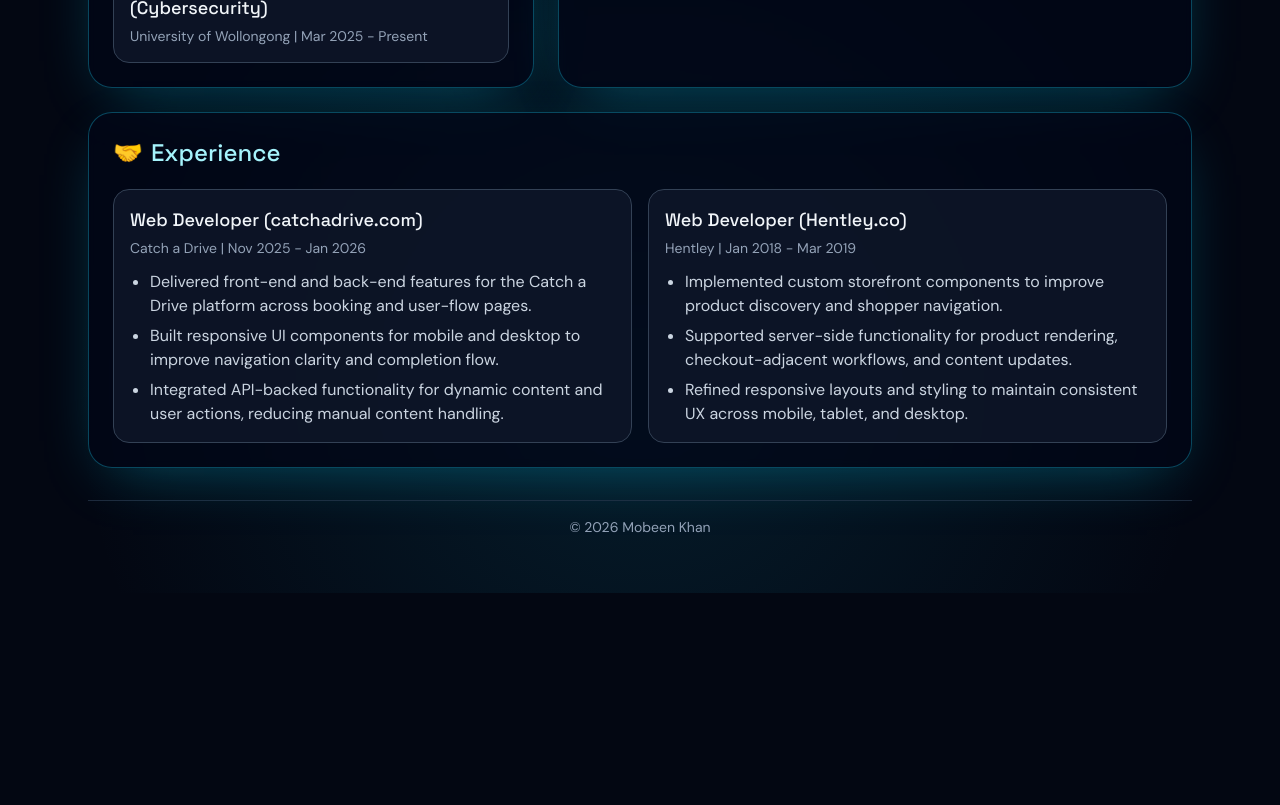
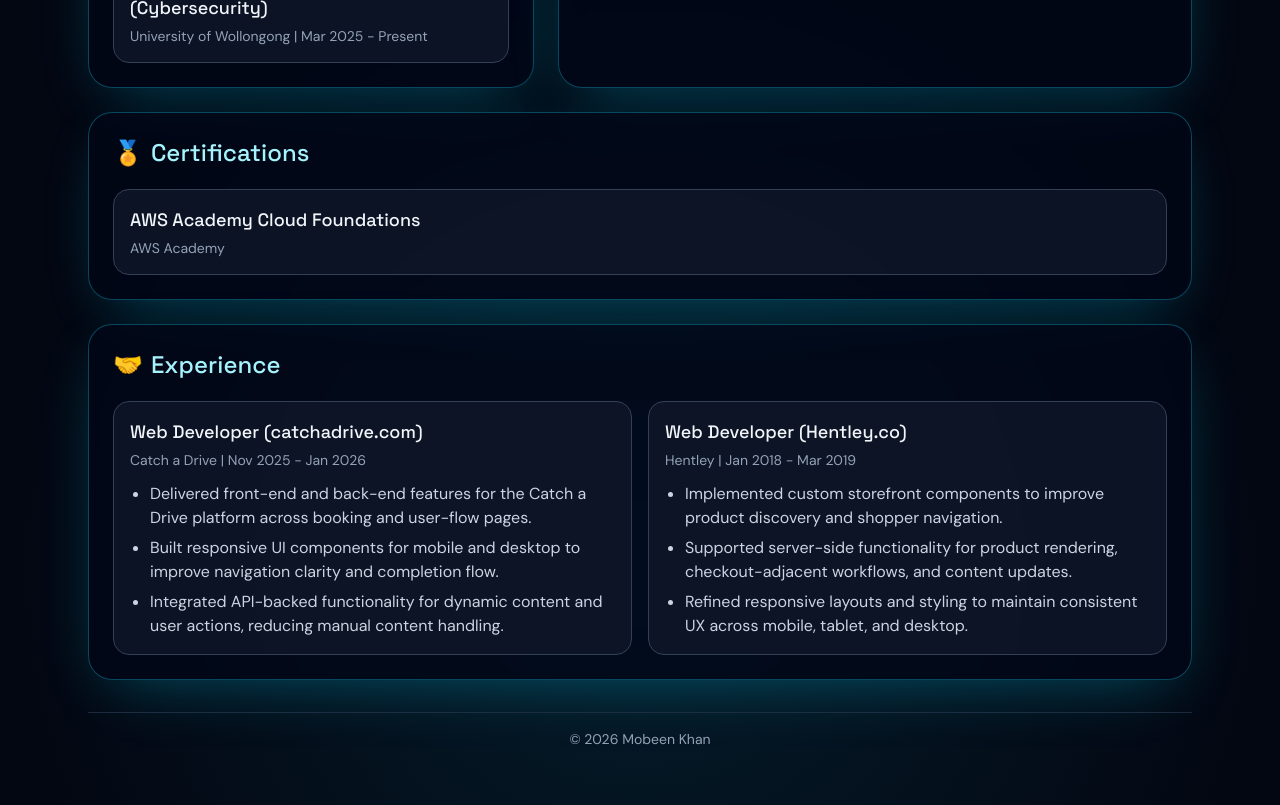
Before and after one commit to mobeen786822/Portfolio, a React (Vite) app: page / in a window 1280 px wide. Shown: the part 800-1605 px from the top of the page. Before the commit the page ends 1393 px from the top, so only its background shows below. Built offline with nearby package versions, Linux system fonts and the light colour scheme.

Commit message:
Add certifications section to overview

```diff
--- a/src/App.jsx
+++ b/src/App.jsx
@@ -18,6 +18,13 @@ const education = [
     title: "Masters of Computer Science (Cybersecurity)",
     place: "University of Wollongong",
     dates: "Mar 2025 - Present",
+  },
+];
+
+const certifications = [
+  {
+    title: "AWS Academy Cloud Foundations",
+    issuer: "AWS Academy",
   },
 ];
 
@@ -231,6 +238,12 @@ function OverviewPage() {
           </ul>
         </Panel>
 
+        <Panel title="Certifications" icon={"\u{1F3C5}"} className="lg:col-span-12">
+          {certifications.map((item) => (
+            <Card key={item.title} title={item.title} subtitle={item.issuer} />
+          ))}
+        </Panel>
+
         <Panel title="Experience" icon={"\u{1F91D}"} className="lg:col-span-12">
           <div className="grid gap-4 md:grid-cols-2">
             {volunteer.map((item) => (
```
